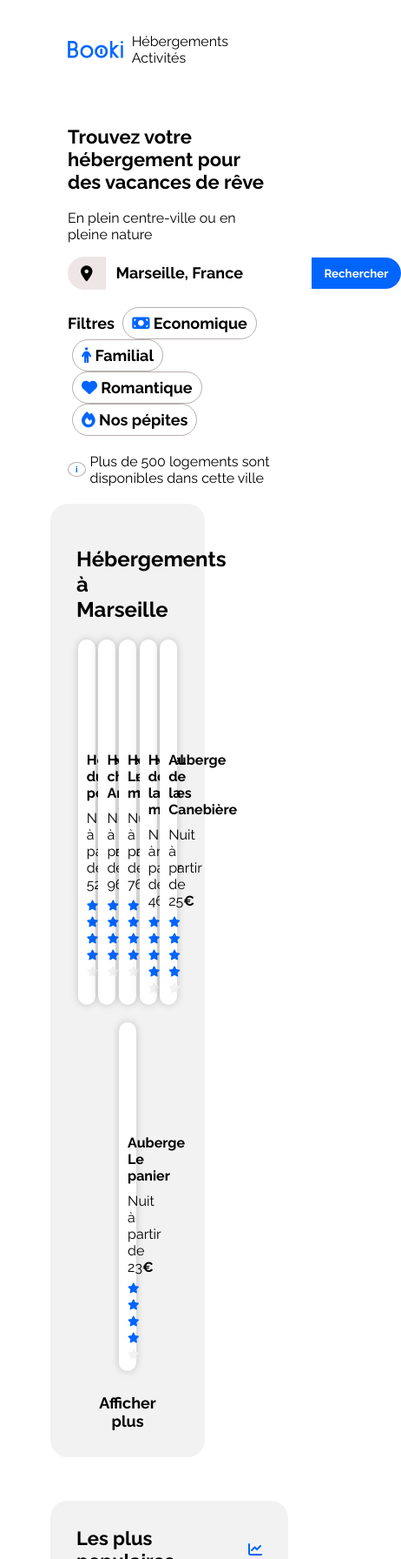
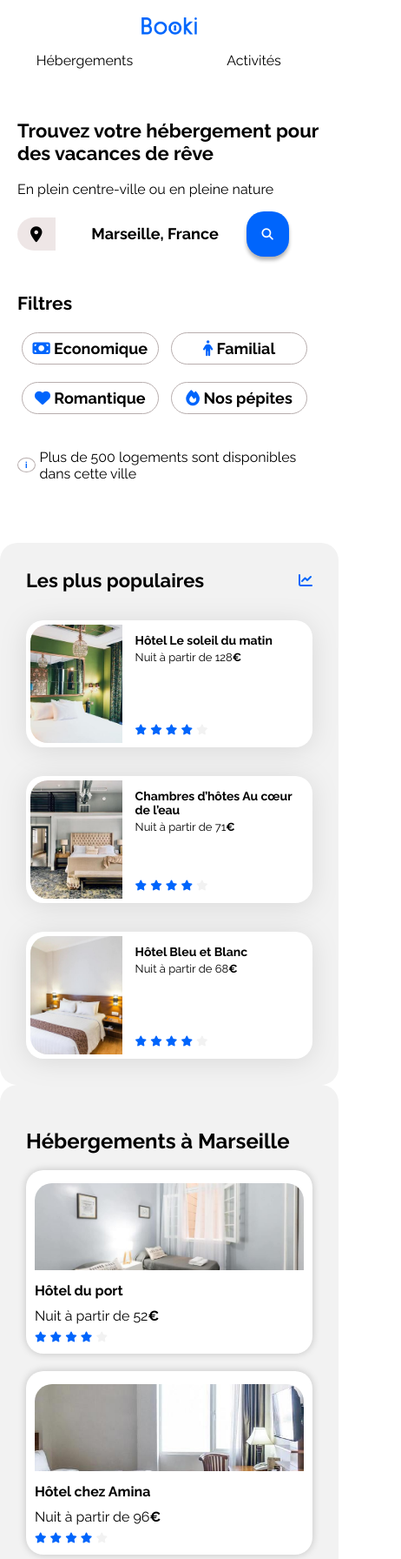
Before and after one commit to Dosylia/Booki, a plain HTML site: page index.html in a window 390 px wide. Shown: the top 1792 px of the page at 87% size, 462 px wide, since content can reach past the window. Drawn offline with Linux system fonts and the light colour scheme.

Commit message:
Version mobile/tablette fini

```diff
--- a/css/style.css
+++ b/css/style.css
@@ -46,6 +46,7 @@ header img
 {
     border-top: 2px var(--main-color) solid;
     padding: 5px 10px 0px 10px;
+    color: var(--main-color);
 }
 
 
@@ -70,13 +71,14 @@ header img
     margin-bottom: 20px;
 }
 
-.filtre-ville i {
+.filtre-ville .fa-solid.fa-location-dot {
     margin-right: 10px;
     background-color: #eee6e6;
     padding: 10px 15px;
     border: none;
     border-radius: 20px 0 0 20px;
     color: black;
+    cursor: default;
 }
 
 .search-button {
@@ -88,6 +90,11 @@ header img
     cursor: pointer;
     margin-left: 10px;
     font-weight: 600;
+}
+
+.search-button-mobile
+{
+    display: none;
 }
 
 #text-form
@@ -103,6 +110,8 @@ header img
     font-weight: 600;
     font-size: 18px;
     margin-bottom: 20px;
+    display: flex;
+    align-items: center;
 }
 
 .button-filtre-secondaire
@@ -166,9 +175,12 @@ header img
     justify-content: space-around;
 }
 
-.article-hebergement {
+.content-hebergement a{
     width: calc(33.33% - 20px);
     margin-bottom: 20px;
+}
+
+.article-hebergement {
     background-color: white;
     border: none;
     border-radius: 20px;
@@ -224,7 +236,7 @@ header img
     gap: 20px;
 }
 
-.activites-content article
+.activites-content a
 {
     width: 25%;
 }
@@ -234,6 +246,12 @@ header img
     width: 100%;
     height: 400px;
     border-radius: 20px 20px 0 0;
+    object-fit: cover;
+}
+
+.activites-content article h3
+{
+    padding-left: 10px;
 }
 
 
@@ -246,8 +264,14 @@ header img
 footer
 {
     display: flex;
-    justify-content: space-around;
+    justify-content: flex-start;
     align-items: center;
+    width: 100%;
+    max-width: 1440px;
+    padding: 0 50px;
+    box-sizing: border-box;
+    gap: 20%;
+    margin: auto;
 }
 
 footer h4
@@ -408,9 +432,192 @@ a {
     .populaires-cards .card-subtitle {
         font-size: 13px;
     }
+
+    .hebergements-and-populaires {
+        flex-direction: column;
+    }
+
+    #hebergements {
+        width: 100%;
+    }
+
+    .filtre-secondaire
+{
+    flex-direction: column;
+    align-items: flex-start;
+}
 }
 
 /* Small devices (phones, less than 768px) */
 @media (max-width: 767.98px) {
     /* ... */
+
+    body
+    {
+        margin: 0;
+    }
+
+    .main-container
+    {
+        padding: 0 0;
+    }
+
+    header
+    {
+        flex-direction: column;
+        justify-content: center;
+        align-items: center;
+        padding: 20px 0;
+    }
+
+    .nav-header
+    {
+        width: 100%;
+    }
+
+    .nav-header nav
+    {
+        display: flex;
+        justify-content: space-around;
+    }
+
+    .nav-header nav a
+    {
+        width: 100%;
+        text-align: center;
+    }
+
+    .nav-header nav a:hover
+    {
+        border-bottom: 2px var(--main-color) solid;
+        border-top: none;
+        padding: 0 10px 5px 10px;
+    }
+
+    header img
+    {
+        margin-bottom: 20px;
+    }
+
+    .button-filtre-secondaire
+    {
+        width: 45%;
+        margin-bottom: 20px;
+    }
+
+    .search-button
+    {
+        display: none;
+    }
+
+    .filtre-ville
+    {
+        width: 100%;
+    }
+
+
+
+    #text-form
+    {
+        text-align: center;
+        max-width: 100%;
+    }
+
+    .form-search
+    {
+        max-width: 60%;
+    }
+
+    .search-button-mobile {
+        display: inline-block;
+        background-color: var(--main-color);
+        color: #fff;
+        border: none;
+        border-radius: 20px;
+        cursor: pointer;
+        text-align: center;
+        padding: 18px 18px;
+        box-shadow: 0 4px 4px rgba(0, 0, 0, 0.3);
+    }
+
+    .fa-solid.fa-magnifying-glass {
+        background-color: none;
+        color: white;
+    }
+
+    #hebergements {
+        order: 2;
+    }
+
+    .populaires {
+        order: 1;
+    }
+
+    .filtre-secondaire-content {
+        flex-wrap: wrap;
+    }
+
+    .button-filtre-secondaire {
+        flex: 1 0 25%;
+        min-width: 150px;
+    }
+
+    .populaires-cards {
+        flex-direction: column;
+        justify-content: space-between;
+    }
+
+    .populaires-cards a {
+        width: 100%;
+    }
+
+    .content-hebergement {
+        display: flex;
+        flex-direction: column;
+        flex-wrap: wrap;
+        justify-content: space-around;
+    }
+
+    .article-hebergement {
+        width: 100%;
+    }
+
+    .article-hebergement img {
+        width: 100%;
+
+    }
+
+    .activites-content
+    {
+        flex-direction: column;
+    }
+
+    #activites
+    {
+        padding: 30px;
+    }
+
+    .activites-content a
+    {
+        width: 100%;
+    }
+
+    .content-hebergement a {
+        width: 100%;
+      }
+
+    .activites-content article img
+    {
+        width: 100%;
+        height: 200px;
+        border-radius: 20px 20px 0 0;
+    }
+
+    footer
+    {
+        display: flex;
+        flex-direction: column;
+        align-items: flex-start;
+    }
+
 }
--- a/index.html
+++ b/index.html
@@ -37,18 +37,22 @@
 
                 <div class="filtre-ville">
                     <i class="fa-solid fa-location-dot"></i>
-                        <form action="#">
+                        <form class="form-search" action="#">
                             <input type="text" id="text-form" value="Marseille, France">
                         </form>
 
                     <button class="search-button">Rechercher</button>
+                    <button class="search-button-mobile"><i class="fa-solid fa-magnifying-glass"></i></button>
                 </div>
 
-                <div class="filtre-secondaire">Filtres
+                <div class="filtre-secondaire">
+                    <h3>Filtres</h3>
+                    <div class="filtre-secondaire-content">
                         <button class="button-filtre-secondaire"><i class="fa-solid fa-money-bill"></i> Economique</button>
                         <button class="button-filtre-secondaire"><i class="fa-solid fa-person"></i> Familial</button>
                         <button class="button-filtre-secondaire"><i class="fa-solid fa-heart"></i> Romantique</button>
                         <button class="button-filtre-secondaire"><i class="fa-solid fa-fire"></i> Nos pépites</button>
+                    </div>
                 </div>
 
                 <div class="info">
@@ -62,8 +66,8 @@
                     <h2>Hébergements à Marseille</h2>
 
                     <div class="content-hebergement">
+                        <a href="#">
                         <article class="article-hebergement">
-                            <a href="#">
                                 <img src="images/hebergements/fred-kleber.jpg" alt="">
                                 <h3 class="card-title">Hôtel du port</h3>
                                 <p>Nuit à partir de 52<span class="font-weight">€</span></p>
@@ -75,11 +79,11 @@
                                     <i class="fa-xs fa-solid fa-star neutral-star" aria-hidden="true"></i>
                                     <span class="sr-only">Note de 4 sur 5</span>
                                 </div>
+                            </article>
                         </a>
-                        </article>
 
+                        <a href="#">
                         <article class="article-hebergement">
-                            <a href="#">
                                 <img src="images/hebergements/febrian-zakaria.jpg" alt="">
                                 <h3 class="card-title">Hôtel chez Amina</h3>
                                 <p>Nuit à partir de 96<span class="font-weight">€</span></p>
@@ -91,11 +95,11 @@
                                     <i class="fa-xs fa-solid fa-star neutral-star" aria-hidden="true"></i>
                                     <span class="sr-only">Note de 4 sur 5</span>
                                 </div>
+                            </article>
                         </a>
-                        </article>
 
+                        <a href="#">
                         <article class="article-hebergement">
-                            <a href="#">
                                 <img src="images/hebergements/reisetopia.jpg" alt="">
                                 <h3 class="card-title">Hôtel Les mouettes</h3>
                                 <p>Nuit à partir de 76<span class="font-weight">€</span></p>
@@ -107,11 +111,11 @@
                                     <i class="fa-xs fa-solid fa-star neutral-star" aria-hidden="true"></i>
                                     <span class="sr-only">Note de 4 sur 5</span>
                                 </div>
+                            </article>
                         </a>
-                        </article>
 
+                        <a href="#">
                         <article class="article-hebergement">
-                            <a href="#">
                                 <img src="images/hebergements/annie-spratt.jpg" alt="">
                                 <h3 class="card-title">Hôtel de la mer</h3>
                                 <p>Nuit à partir de 46<span class="font-weight">€</span></p>
@@ -123,11 +127,11 @@
                                     <i class="fa-xs fa-solid fa-star neutral-star" aria-hidden="true"></i>
                                     <span class="sr-only">Note de 4 sur 5</span>
                                 </div>
+                            </article>
                         </a>
-                        </article>
 
+                        <a href="#">
                         <article class="article-hebergement">
-                            <a href="#">
                                 <img src="images/hebergements/marcus-loke.jpg" alt="">
                                 <h3 class="card-title">Auberge de la Canebière</h3>
                                 <p>Nuit à partir de 25<span class="font-weight">€</span></p>
@@ -139,11 +143,11 @@
                                     <i class="fa-xs fa-solid fa-star neutral-star" aria-hidden="true"></i>
                                     <span class="sr-only">Note de 4 sur 5</span>
                                 </div>
+                            </article>
                         </a>
-                        </article>
 
+                        <a href="#">
                             <article class="article-hebergement">
-                            <a href="#">
                                     <img src="images/hebergements/nicate-lee.jpg" alt="">
                                     <h3 class="card-title">Auberge Le panier</h3>
                                     <p>Nuit à partir de 23<span class="font-weight">€</span></p>
@@ -155,8 +159,8 @@
                                         <i class="fa-xs fa-solid fa-star neutral-star" aria-hidden="true"></i>
                                         <span class="sr-only">Note de 4 sur 5</span>
                                     </div>
+                            </article>
                         </a>
-                        </article>
                     </div>
 
                     <div class="cta">
@@ -238,33 +242,33 @@
                 <h2>Activité à Marseille</h2>
 
                     <div class="activites-content">
+                        <a href="#">
                             <article>
-                            <a href="#">
                                 <img src="images/activites/reno-laithienne.jpg" alt="">
                                 <h3>Vieux-Port</h3>
+                            </article>
                         </a>
-                        </article>
 
+                        <a href="#">
                             <article>
-                            <a href="#">
                                 <img src="images/activites/paul-hermann.jpg" alt="">
                                 <h3>Fort de Pomègues</h3>
+                                </article>
                             </a>
-                        </article>
 
+                            <a href="#">
                                 <article>
-                            <a href="#">
                                 <img src="images/activites/kilyan-sockalingum.jpg" alt="">
                                 <h3>Parc national des Calanques</h3>
+                            </article>
                         </a>
-                        </article>
 
+                        <a href="#">
                                 <article>
-                            <a href="#">
                                 <img src="images/activites/florian-wehde.jpg" alt="">
                                 <h3>Notre-Dame-de-la-Garde</h3>
+                            </article>
                         </a>
-                        </article>
                     </div>
             </section>
         </main>
```
Lines whose indentation alone changed are shown as unchanged.
